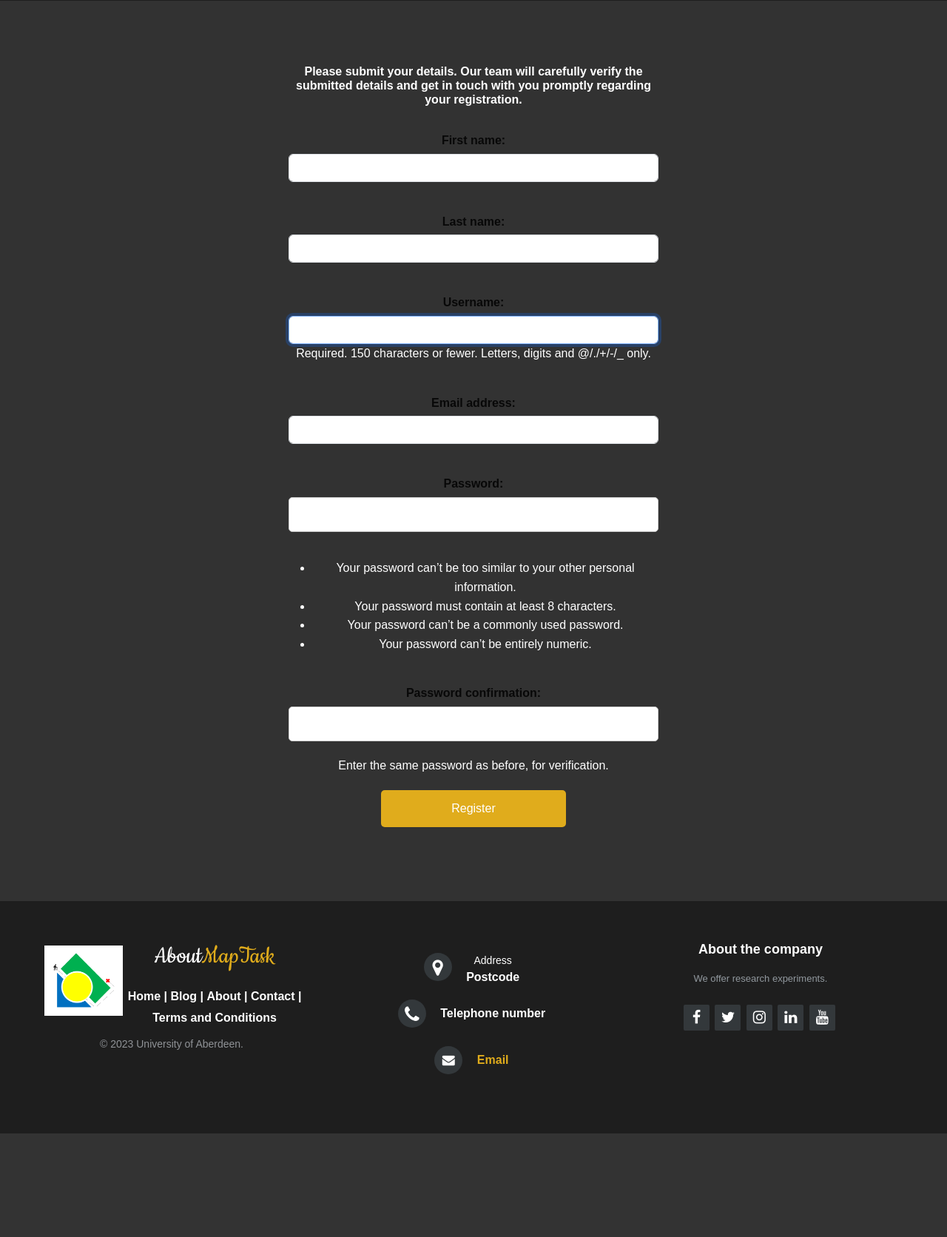
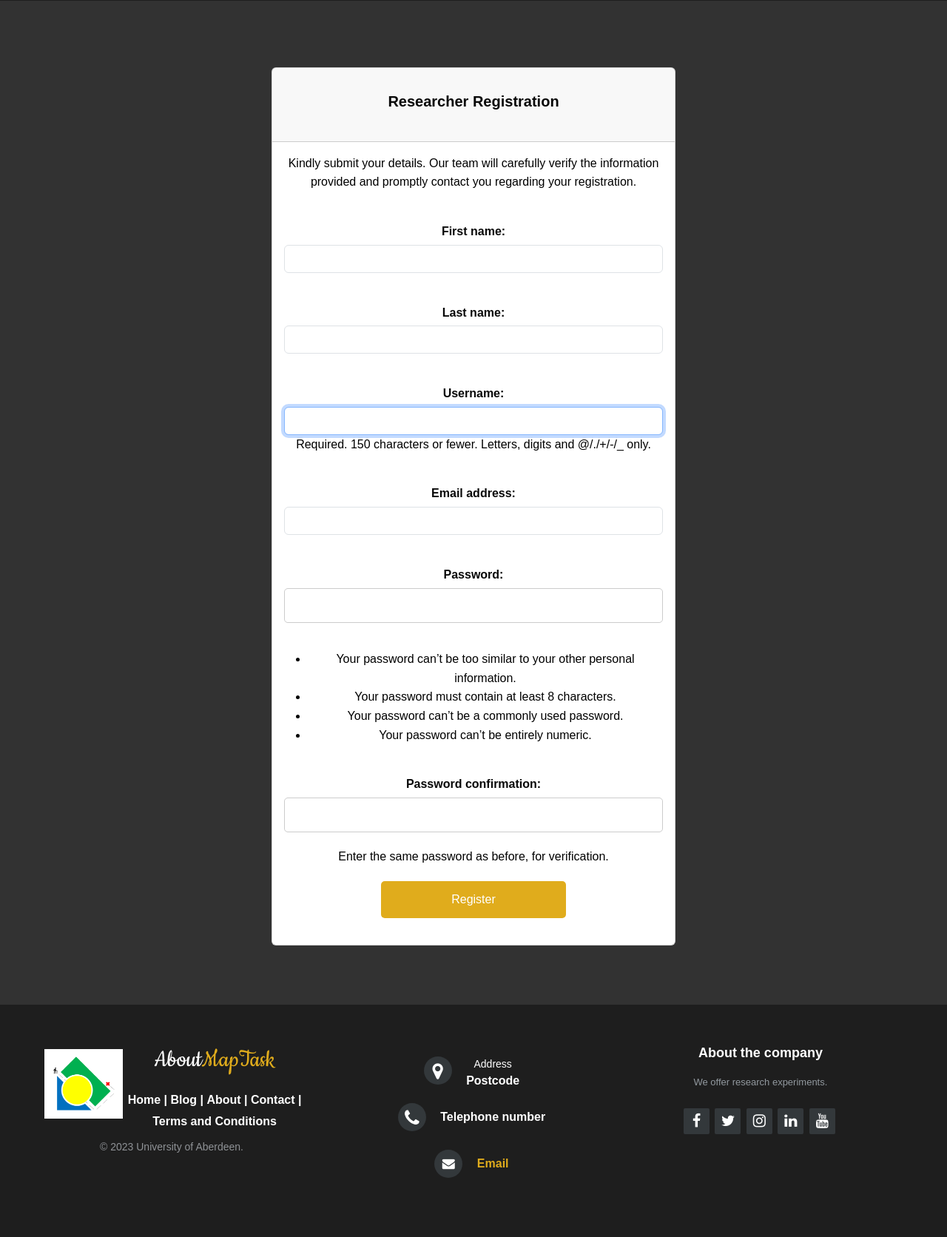
Before and after one commit to 12calert/Experiment.io, a Django app: page /researcher_registration/ in a window 1280 px wide. Shown: the part 55-1727 px from the top of the page at 74% size. Before the commit the page ends 1587 px from the top, so only its background shows below. Run offline with Django 3.2, Linux system fonts and the light colour scheme; some libraries are stand-ins or nearby versions.

Commit message:
password_reset page, registration page boostraped, styled

```diff
--- a/templates/researcher_registration.html
+++ b/templates/researcher_registration.html
@@ -2,15 +2,25 @@
 {% load static %}
 {% block title %}Researcher Registration{% endblock %}
 {% block content %}
-<div class="login-container">
-<h6 style="font-weight:bold">Please submit your details.  Our team will carefully verify the submitted details and get in touch with you promptly regarding your registration. </h6>
-<form action="" method="POST" class="form-group">
-  {% csrf_token %}
-  {% comment %} csrf token for security reasons {% endcomment %}
-  {{ register.as_p }}
-  <div class="form-group text-center">
-    <input type="submit" value="Register" class="btn btn-primary">
-  </div>
-</form>
+<div class="container">
+<div class="row justify-content-center">
+    <div class="col-md-6">
+        <div class="card mt-5">
+            <div class="card-header">
+                <br><h5 class="card-title text-center"><strong>Researcher Registration</strong></h5><br>
+            </div>
+            <div class="card-body">
+                <p class="text-center" style="color: black;">Kindly submit your details. Our team will carefully verify the information provided and promptly contact you regarding your registration.</p>
+                <form action="" method="POST" style="color: black;">
+                    {% csrf_token %}
+                    {% comment %} csrf token for security reasons {% endcomment %}
+                    {{ register.as_p }}
+                    <div class="form-group text-center" style="color: black;">
+                        <input type="submit" value="Register" class="btn btn-primary btn-full-width">
+                    </div>
+                </form>
+            </div>
+        </div>
+    </div>
 </div>
 {% endblock %}
```
Also changed, not shown: templates/password_reset.html (+24 -7 lines), templates/password_reset_complete.html (deleted, +0 -8 lines), templates/password_reset_confirm.html (deleted, +0 -12 lines), templates/password_reset_done.html (+14 -2 lines).
